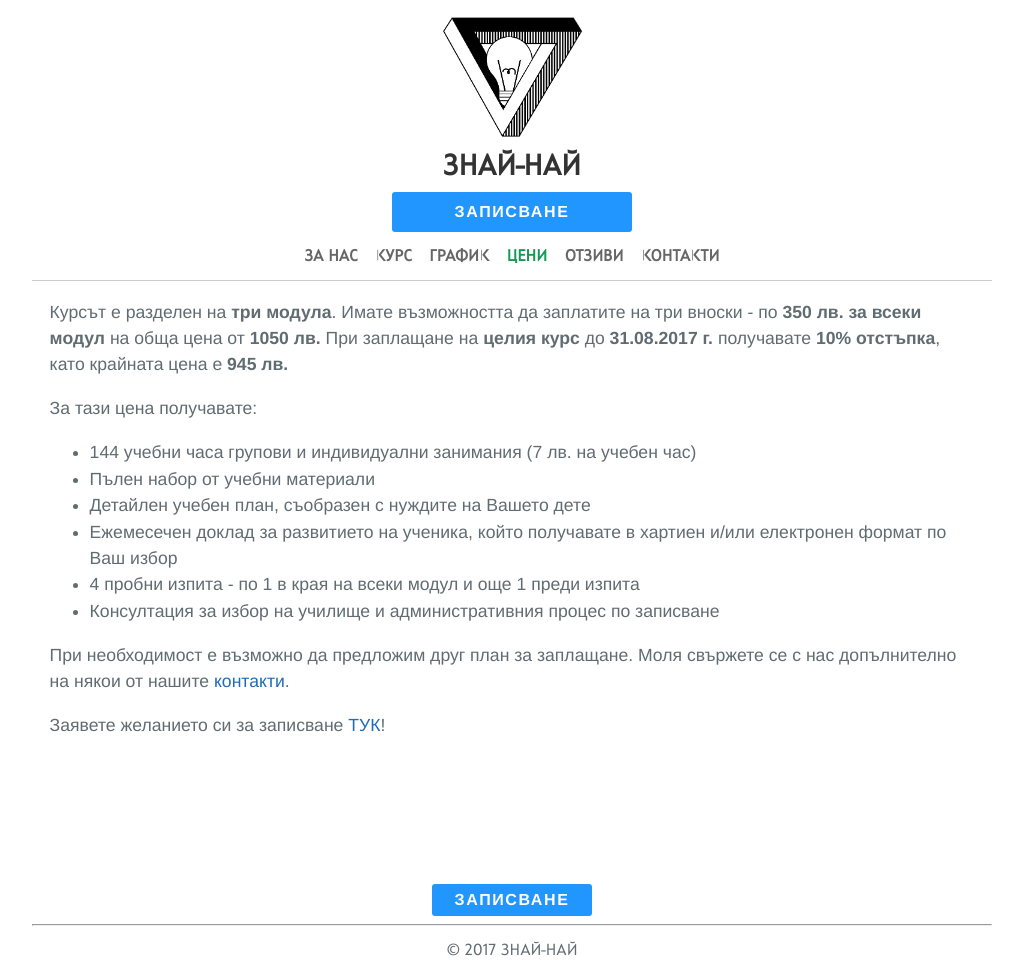
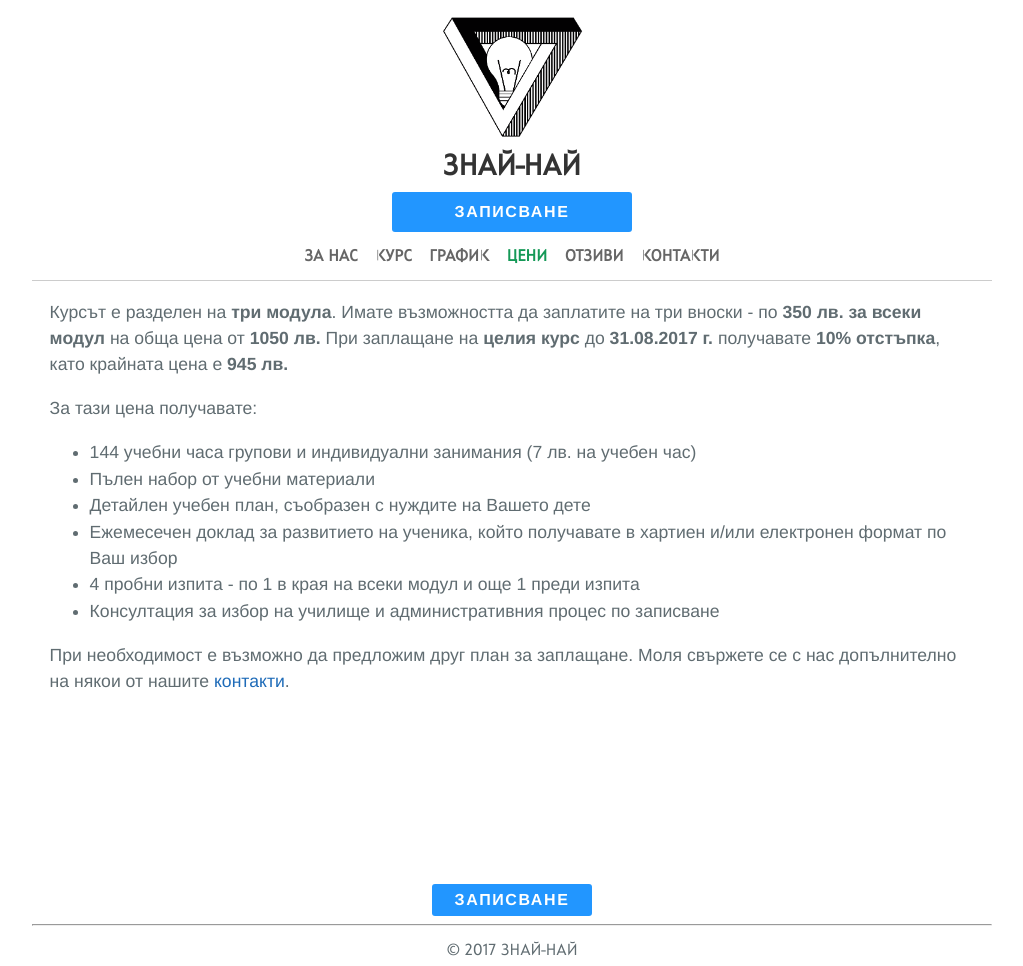
Before and after one commit to znainai/znainai.github.io, a Jekyll site: the page built from _pages/prices.md, in a window 1280 px wide. Shown: the whole page, without its empty margins (128-1151 px from the left). Built offline with Jekyll 4.4.1, drawn with Linux system fonts in a browser that asks for light colours.

Commit message:
Update prices.md

```diff
--- a/_pages/prices.md
+++ b/_pages/prices.md
@@ -13,5 +13,3 @@
 - Консултация за избор на училище и административния процес по записване
 
 При необходимост е възможно да предложим друг план за заплащане. Моля свържете се с нас допълнително на някои от нашите [контакти](contacts).
-
-Заявете желанието си за записване [ТУК]({{ site.sign_form_link }}){:target="_blank"}!
```
